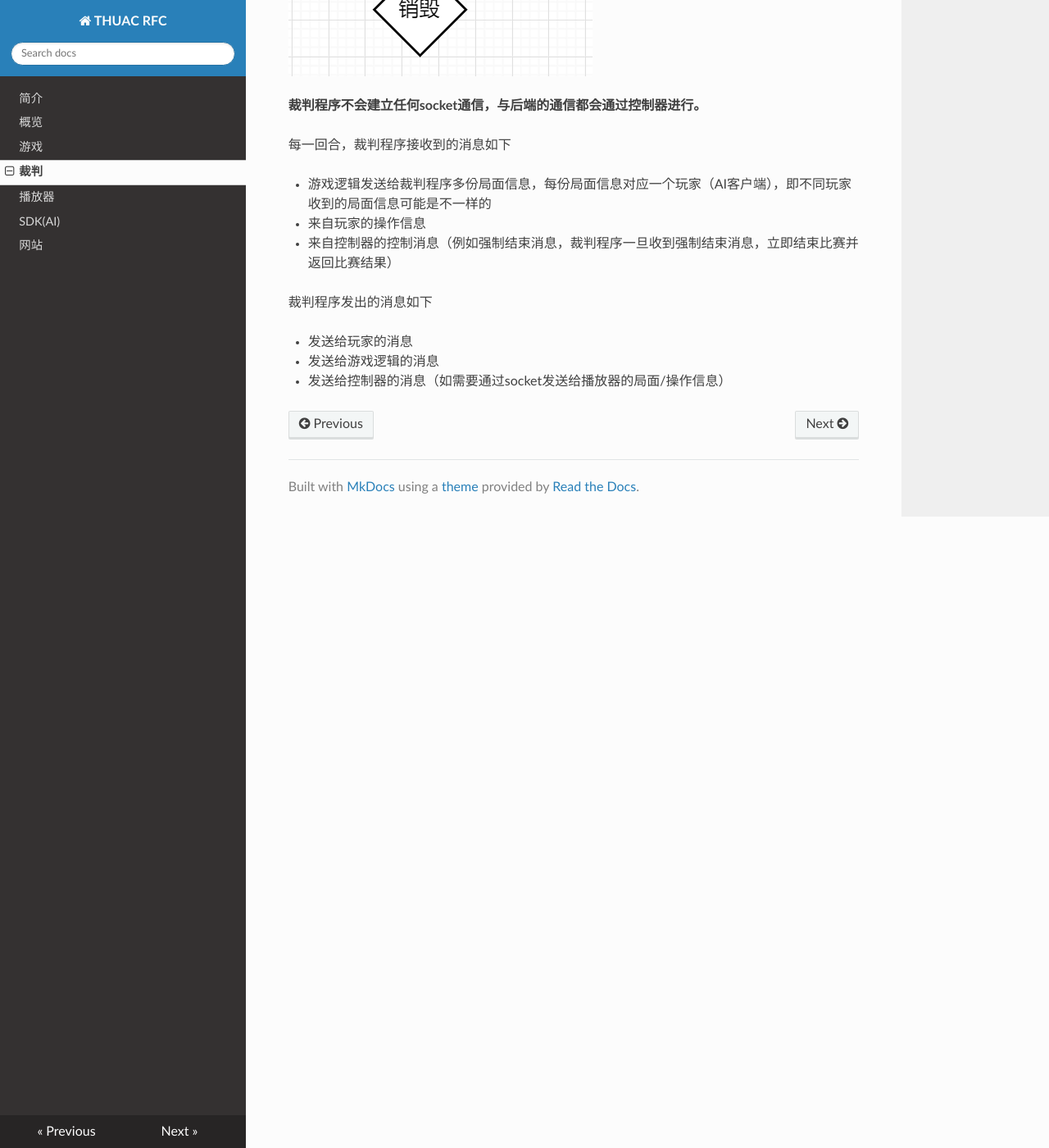
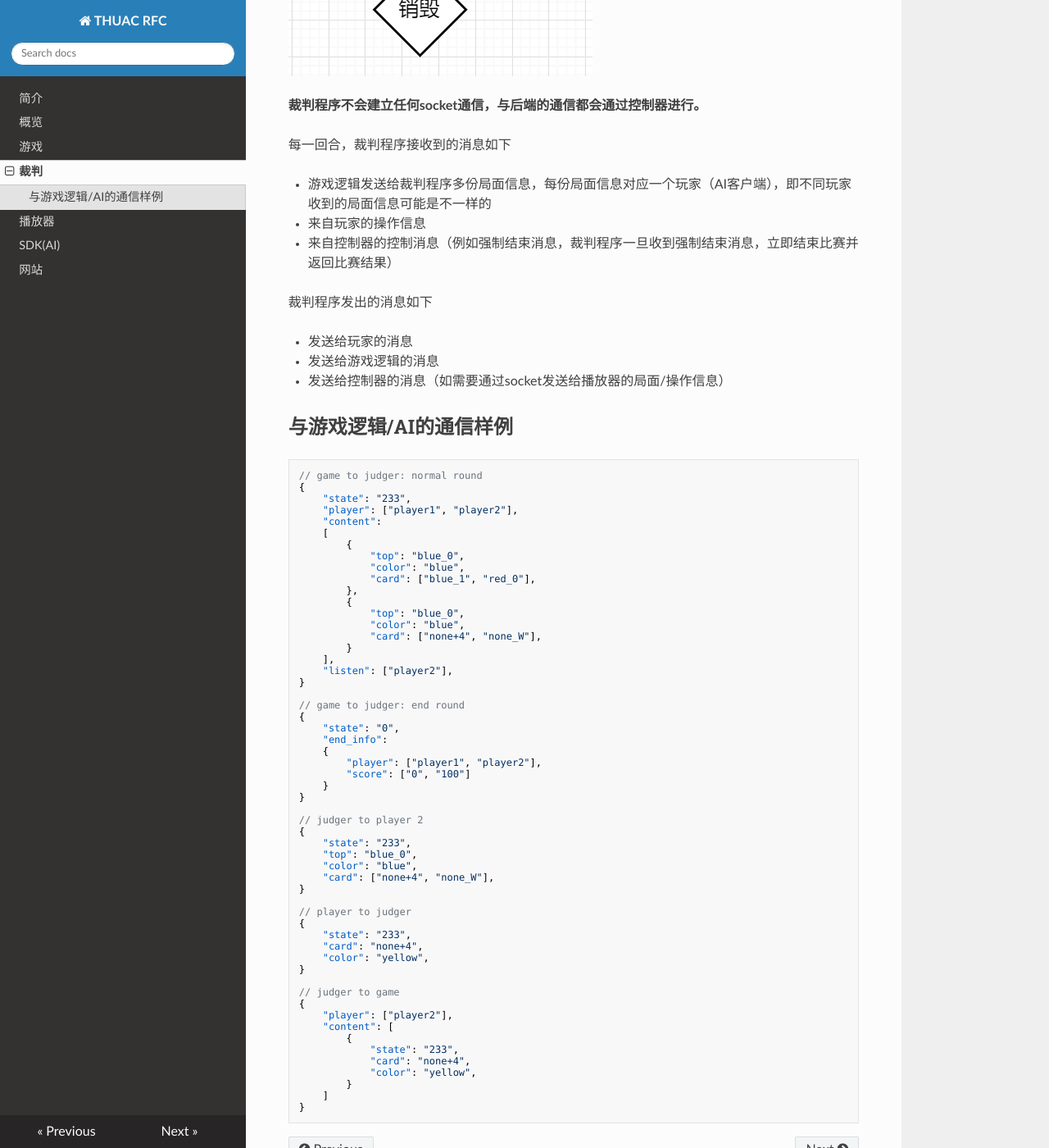
Before and after one commit to GEOTCBRL/THUAC-RFC, an MkDocs documentation site: the page built from docs/judger.md, in a window 1280 px wide and 1400 px high, scrolled down 1578 px. Shown: the whole window at 82% size. Built offline with MkDocs 1.6.1, drawn with Linux system fonts in a browser that asks for light colours; nearby versions of some CDN libraries.

Commit message:
增加judger的通信样例

````diff
--- a/docs/judger.md
+++ b/docs/judger.md
@@ -17,3 +17,66 @@
 - 发送给玩家的消息
 - 发送给游戏逻辑的消息
 - 发送给控制器的消息（如需要通过socket发送给播放器的局面/操作信息）
+
+
+
+## 与游戏逻辑/AI的通信样例
+
+```json
+// game to judger: normal round
+{
+	"state": "233",
+	"player": ["player1", "player2"],
+	"content":
+	[
+		{
+			"top": "blue_0",
+			"color": "blue",
+			"card": ["blue_1", "red_0"],
+		},
+		{
+			"top": "blue_0",
+			"color": "blue",
+			"card": ["none+4", "none_W"],
+		}
+	],
+	"listen": ["player2"],
+}
+
+// game to judger: end round
+{
+	"state": "0",
+	"end_info":
+	{
+		"player": ["player1", "player2"],
+		"score": ["0", "100"]
+	}
+}
+
+// judger to player 2
+{
+	"state": "233",
+	"top": "blue_0",
+	"color": "blue",
+	"card": ["none+4", "none_W"],
+}
+
+// player to judger
+{
+	"state": "233",
+	"card": "none+4",
+	"color": "yellow",
+}
+
+// judger to game
+{
+	"player": ["player2"],
+	"content": [
+		{
+			"state": "233",
+			"card": "none+4",
+			"color": "yellow",
+		}
+	]
+}
+```
````
